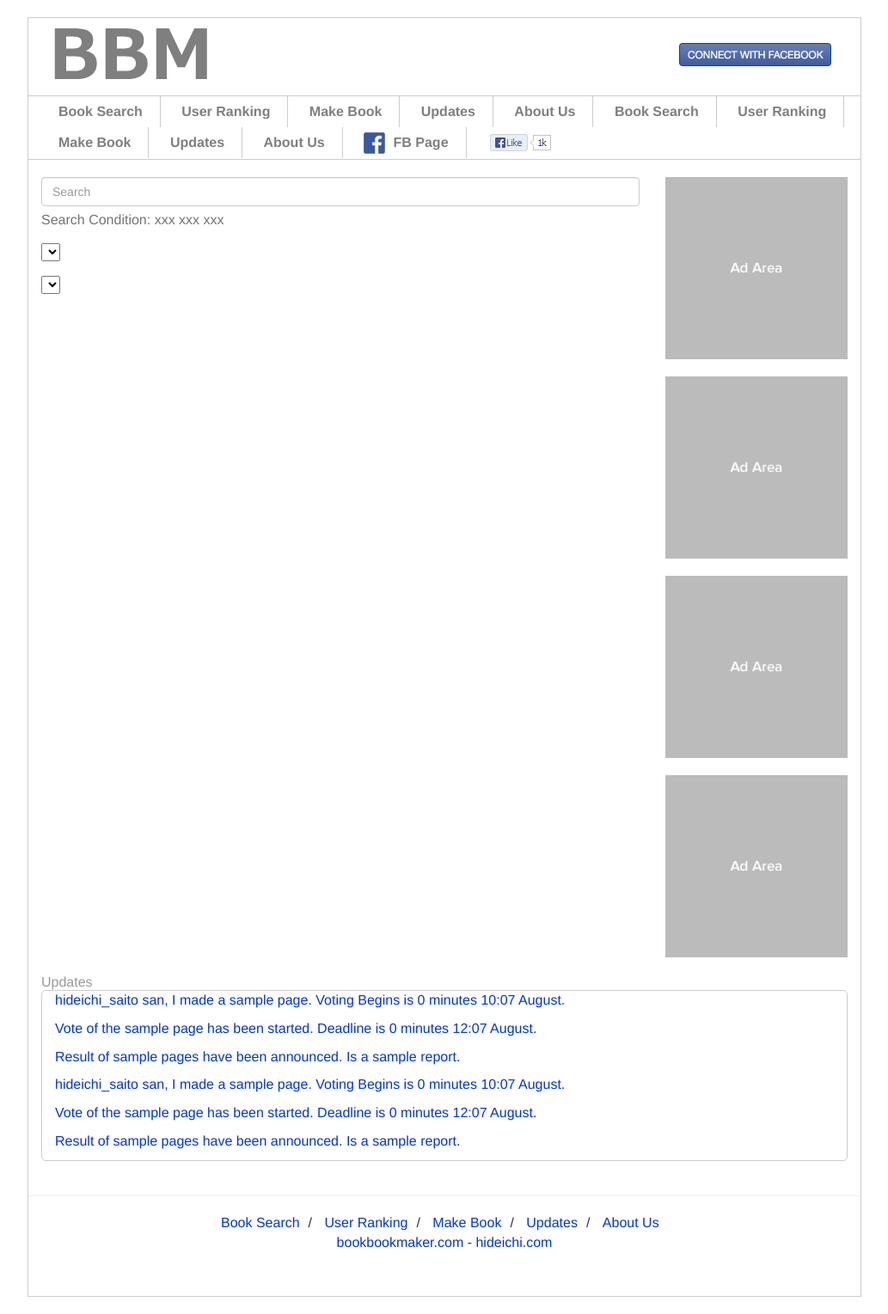
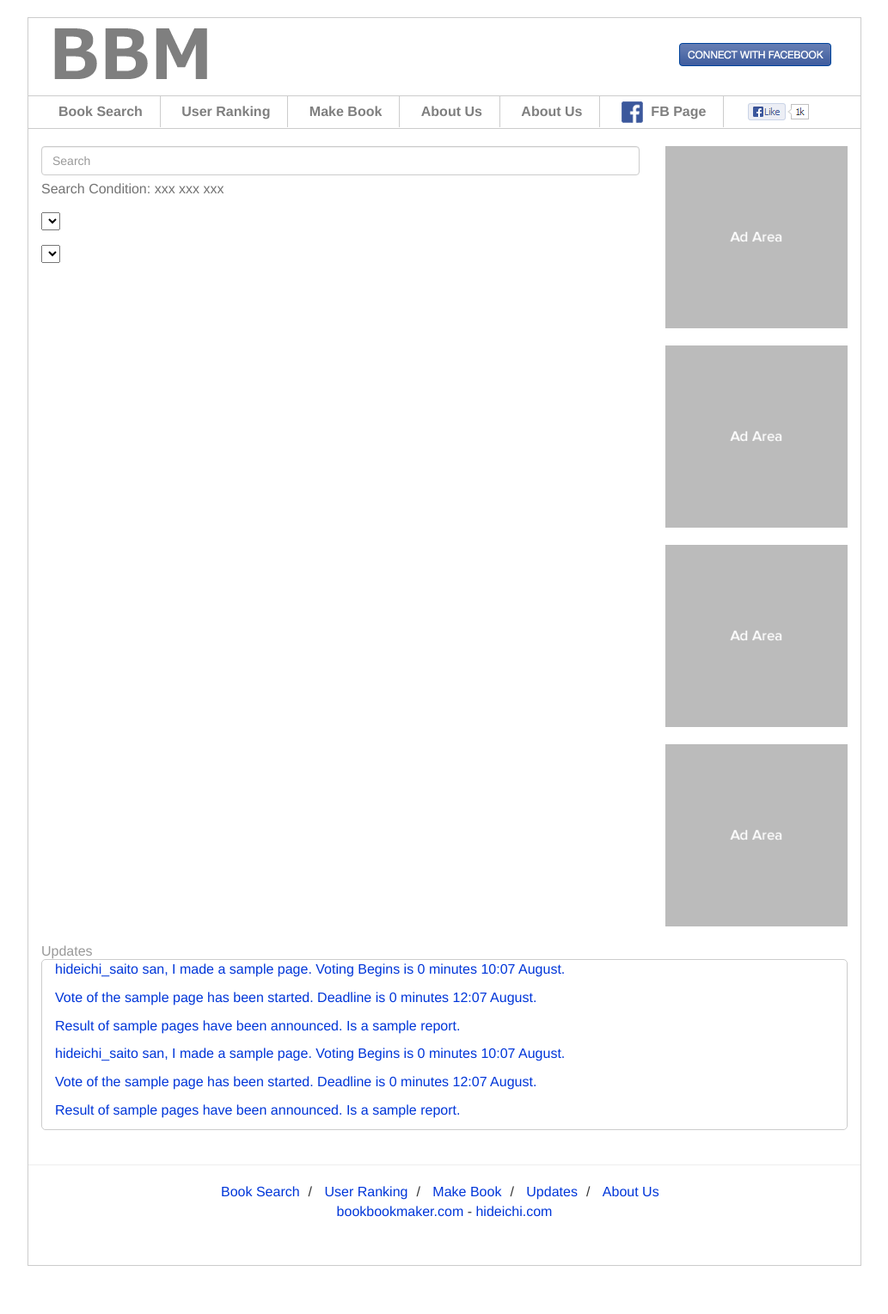
Before and after one commit to binbin4649/bbm, a CakePHP app: the page made by app/View/Books/home.ctp in a window 1280 px wide. Shown: the whole page at 86% size, without its empty margins (123-1156 px from the left). After the commit the page ends 1473 px from the top, so only its background shows below. Run offline with PHP 8.4 and a stand-in for CakePHP, Linux system fonts and the light colour scheme; the template is opened without the code that fills it, so the values that code supplies are empty; form fields are guessed from the names that the template uses; some libraries are stand-ins or nearby versions.

Commit message:
Fix. mistake merge.

```diff
--- a/app/View/Layouts/default.ctp
+++ b/app/View/Layouts/default.ctp
@@ -44,15 +44,10 @@
       <nav class="row">
         <div class="col-xs-12">
           <ul>
-            <li><a href="index.html">Book Search</a></li>
-            <li><a href="user-rankings.html">User Ranking</a></li>
-            <li><a href="book-make.html">Make Book</a></li>
-            <li><a href="updates.html">Updates</a></li>
-            <li><?php echo $this->Html->link('About Us', '/pages/aboutus') ?></li>
             <li><a href="index">Book Search</a></li>
             <li><a href="user-rankings">User Ranking</a></li>
             <li><a href="book-make">Make Book</a></li>
-            <li><a href="updates">Updates</a></li>
+            <li><?php echo $this->Html->link('About Us', '/pages/aboutus') ?></li>
             <li><?php echo $this->Html->link('About Us', '/pages/aboutus') ?></li>
             <li><a href="#"><?php echo $this->Html->image('fb-icon.png'); ?> FB Page</a></li>
             <li><a href="#"><?php echo $this->Html->image('fb-like.png'); ?></a></a></li>
```
